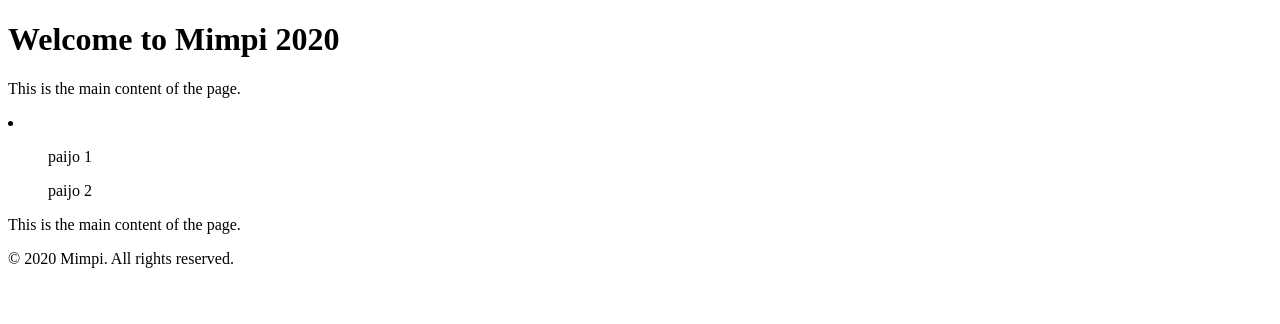
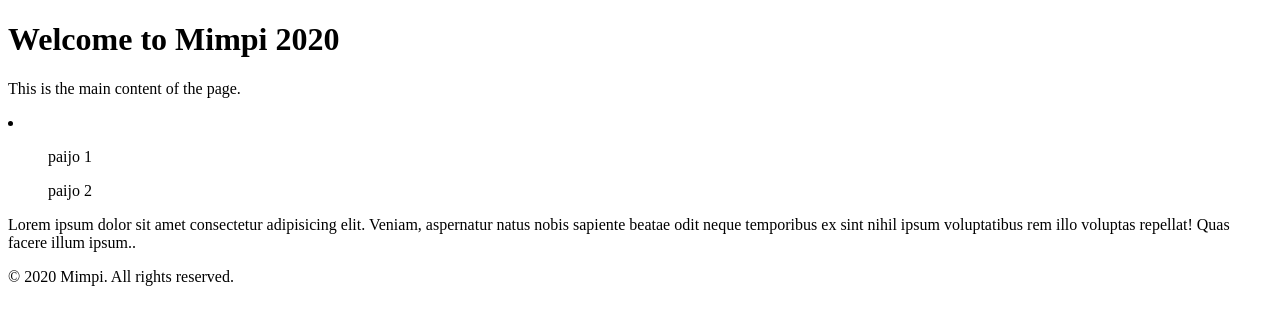
Before and after one commit to mchoud/mimpi-2020, a plain HTML site: page index.html in a window 1280 px wide. Drawn offline with Linux system fonts and the light colour scheme.

Commit message:
ganti paragraph dengan lorem

```diff
--- a/index.html
+++ b/index.html
@@ -15,7 +15,7 @@
             <ul>paijo 1</ul>
             <ul>paijo 2</ul>
         </li>
-        <p>This is the main content of the page.</p>
+        <p>Lorem ipsum dolor sit amet consectetur adipisicing elit. Veniam, aspernatur natus nobis sapiente beatae odit neque temporibus ex sint nihil ipsum voluptatibus rem illo voluptas repellat! Quas facere illum ipsum..</p>
     </main>
     <footer>
         <p>&copy; 2020 Mimpi. All rights reserved.</p>
```
